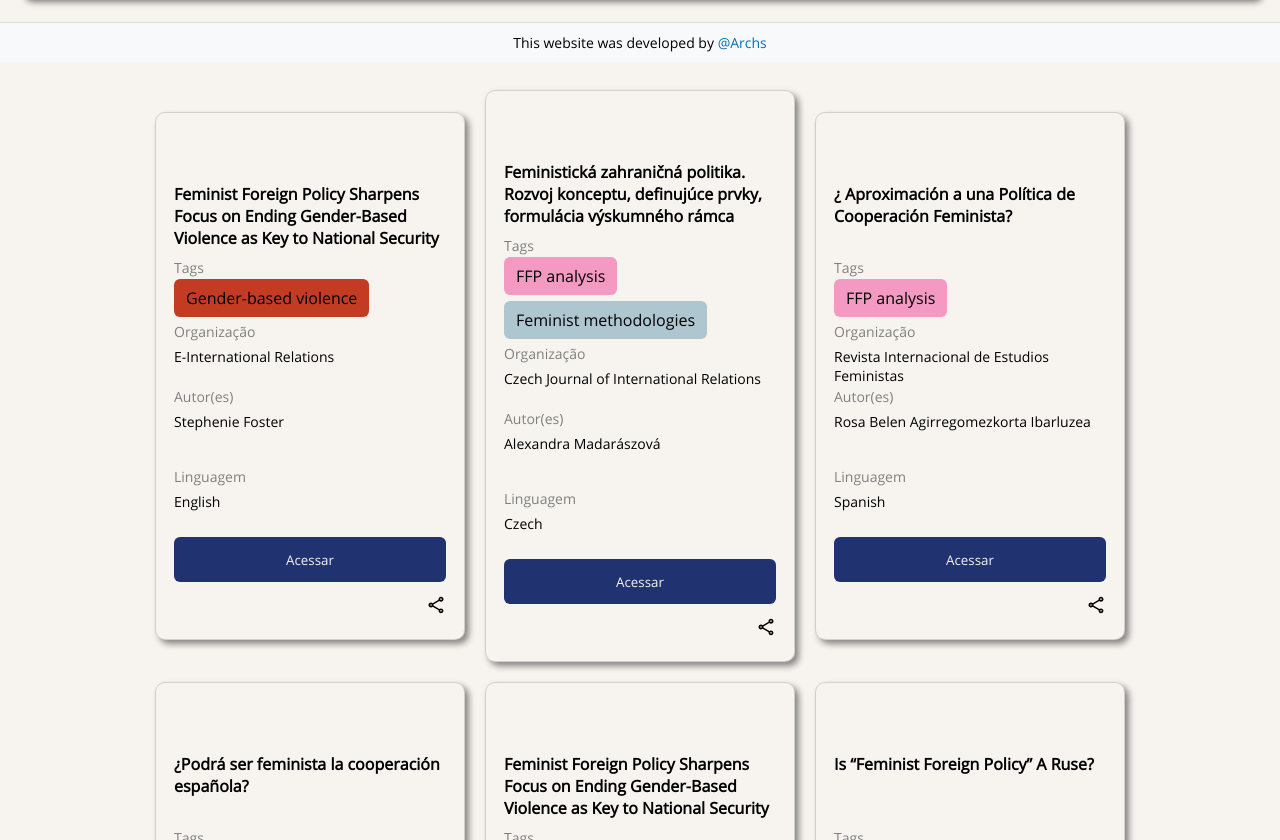
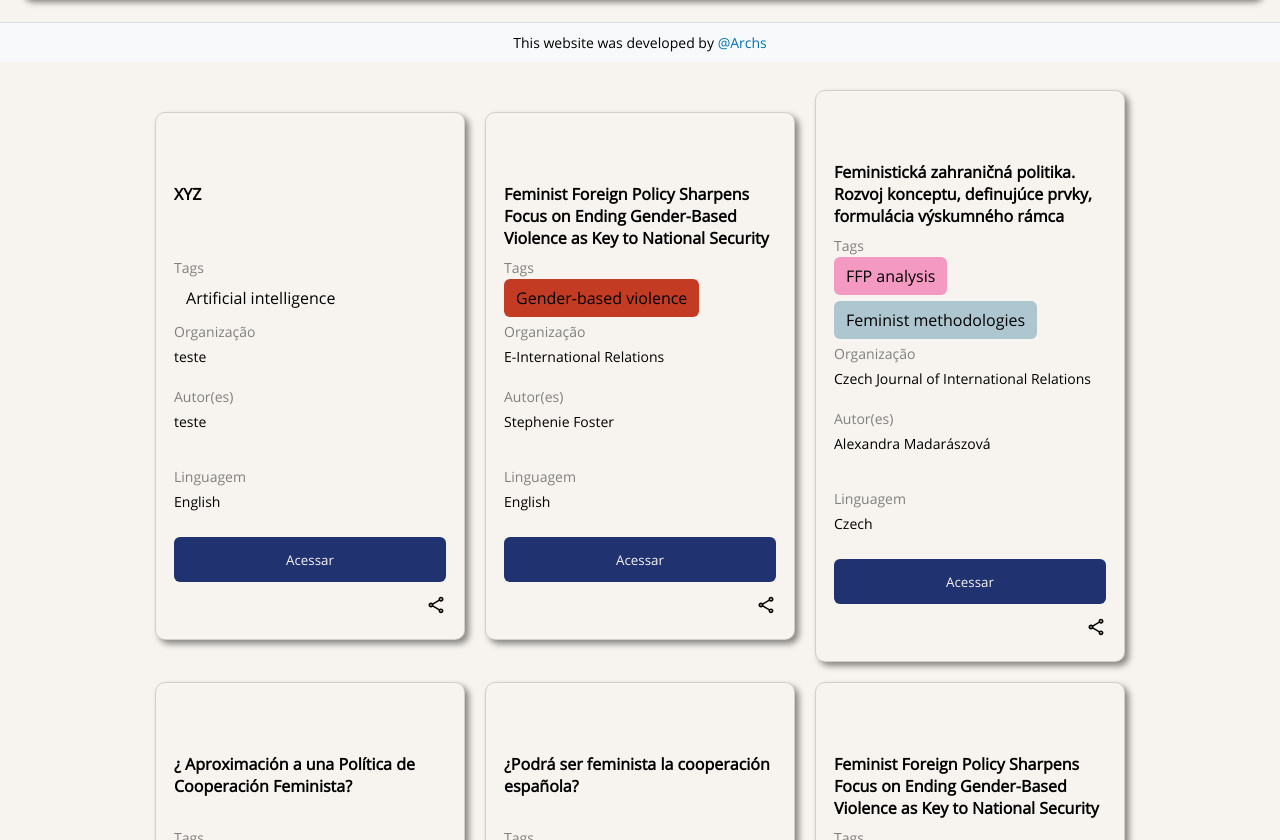
Before and after one commit to bsdeab/FFPR, a React (Create React App) app: page / in a window 1280 px wide. Shown: the part 738-1578 px from the top of the page. Built offline with nearby package versions, Linux system fonts and the light colour scheme.

Commit message:
Update Projects.jsx

```diff
--- a/src/pages/Projects.jsx
+++ b/src/pages/Projects.jsx
@@ -7,6 +7,19 @@ import infos from '../data/infos.json'; // Importando o arquivo JSON
 import { useState } from 'react';
 
 const data = [
+  {
+    "title": "XYZ",
+    "tags": ["Artificial intelligence"],
+    "organization": "teste",
+    "author": ["teste"],
+    "year": "2024",
+    "language": ["English"],
+    "link": "https://www.e-ir.info/2024/12/30/feminist-foreign-policy-sharpens-focus-on-ending-gender-based-violence-as-key-to-national-security/",
+    "type": "Blog",
+    "region": "Global",
+    "source": "Civil society",
+    "paid": "Free",
+  },
   {
     "title": "Feminist Foreign Policy Sharpens Focus on Ending Gender-Based Violence as Key to National Security",
     "tags": ["Gender-based violence"],
```
